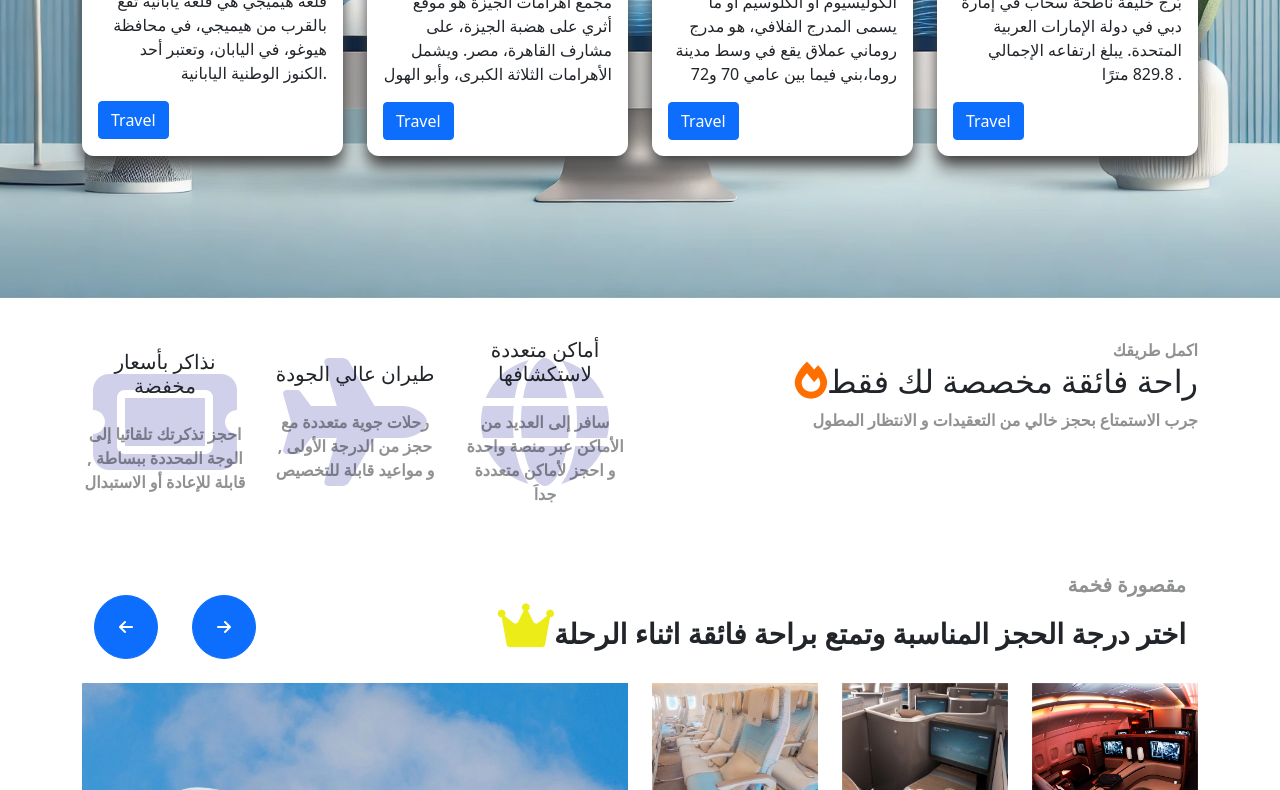
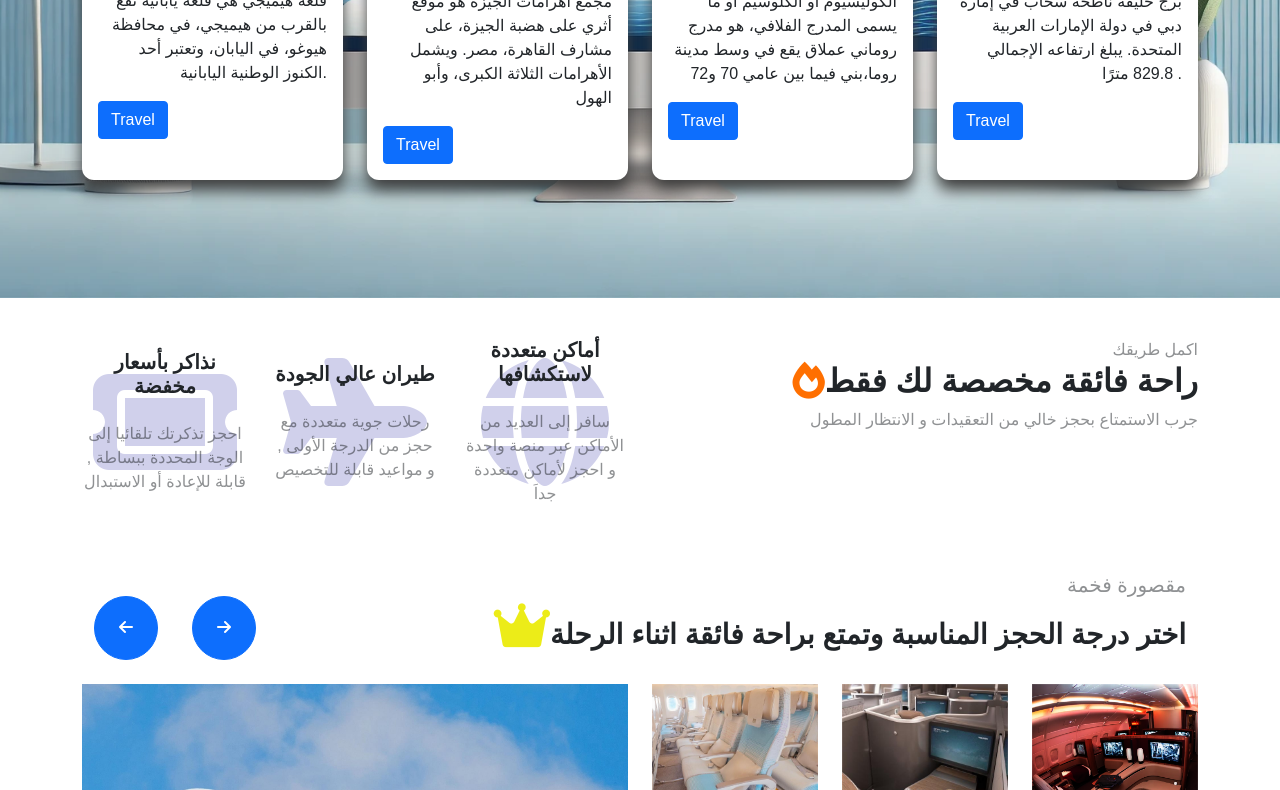
Before and after one commit to Khaled-alrefai/HoBooT, a plain HTML site: page Index.html in a window 1280 px wide. Shown: the part 502-1292 px from the top of the page. Drawn offline with Linux system fonts and the light colour scheme; some icons are missing.

Commit message:
Update style.css

```diff
--- a/style.css
+++ b/style.css
@@ -3,6 +3,31 @@ html {
     margin: 0;
     padding: 0;
     box-sizing: border-box;
+}
+
+.body {
+    font-family: 'Cairo', sans-serif !important;
+    line-height: 1.8;
+}
+
+h1,
+h2,
+h3,
+h4,
+h5,
+h6 {
+    font-weight: 700 !important;
+    /* وزن ثقيل للعناوين */
+}
+
+p,
+a {
+    font-weight: 400 !important;
+    /* وزن عادي للنصوص */
+}
+
+*:not(.fa, .fas) {
+    font-family: 'Cairo', sans-serif !important;
 }
 
 /* Navbar styling */
```
